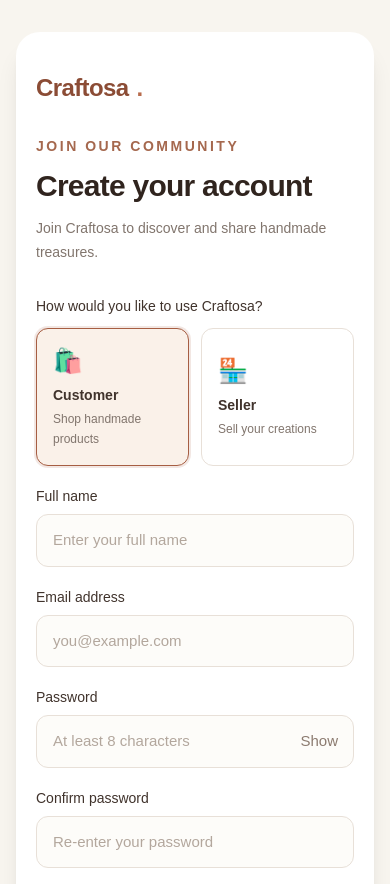
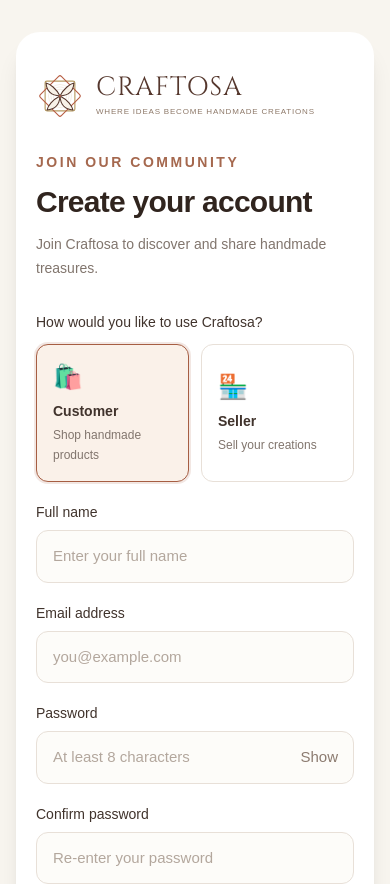
Before and after one commit to Kavindulal/craftosa, a Next.js app in the folder frontend/: page /register in a window 390 px wide. Shown: the top 884 px of the page. Built offline with nearby package versions, Linux system fonts and the light colour scheme; no server answers.

Commit message:
fix(register): use existing Craftosa cover image and brand logo

```diff
--- a/frontend/app/register/page.tsx
+++ b/frontend/app/register/page.tsx
@@ -3,6 +3,7 @@
 
 import { useState, type FormEvent } from "react";
 import Link from "next/link";
+import CraftosaLogo from "../../components/craftosa-logo";
 import { useRouter } from "next/navigation";
 
 const API_URL =
@@ -104,19 +105,12 @@ export default function RegisterPage() {
             className="absolute inset-0 bg-cover bg-center opacity-40"
             style={{
               backgroundImage:
-                "url('https://images.unsplash.com/photo-1490312278390-ab64016e0aa9?auto=format&fit=crop&w=1400&q=85')",
+                "url('/craftosa-hero.png')",
             }}
           />
           <div className="absolute inset-0 bg-gradient-to-b from-[#271810]/50 via-[#57311f]/40 to-[#271810]/90" />
 
-          <Link href="/" className="relative z-10 inline-flex items-center gap-3">
-            <span className="flex h-12 w-12 items-center justify-center rounded-2xl bg-[#e9b58e] text-xl font-bold text-[#633b29]">
-              C
-            </span>
-            <span className="text-2xl font-semibold tracking-tight">
-              craftosa<span className="text-[#e9b58e]">.</span>
-            </span>
-          </Link>
+          <CraftosaLogo href="/" light tagline className="relative z-10" />
 
           <div className="relative z-10 max-w-lg">
             <span className="inline-flex rounded-full border border-white/30 bg-white/10 px-4 py-2 text-xs tracking-widest">
@@ -142,12 +136,7 @@ export default function RegisterPage() {
 
         <section className="flex items-center justify-center px-5 py-10 sm:px-10 lg:px-12">
           <div className="w-full max-w-md">
-            <Link
-              href="/"
-              className="mb-8 inline-flex items-center gap-2 text-2xl font-bold tracking-tight text-[#8b4c35] lg:hidden"
-            >
-              Craftosa<span className="text-[#b86c4d]">.</span>
-            </Link>
+            <CraftosaLogo href="/" tagline className="mb-8 lg:hidden" />
 
             <div className="mb-8">
               <p className="mb-3 text-sm font-semibold uppercase tracking-[0.18em] text-[#a5684e]">
```
